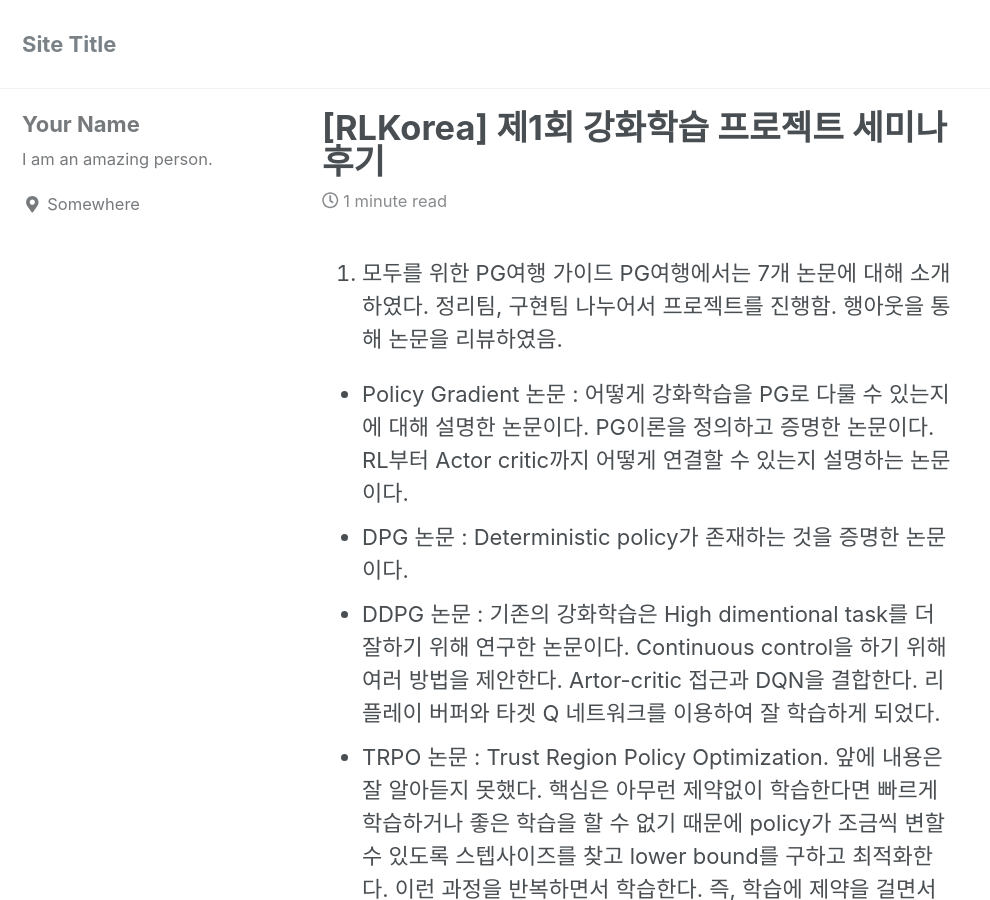
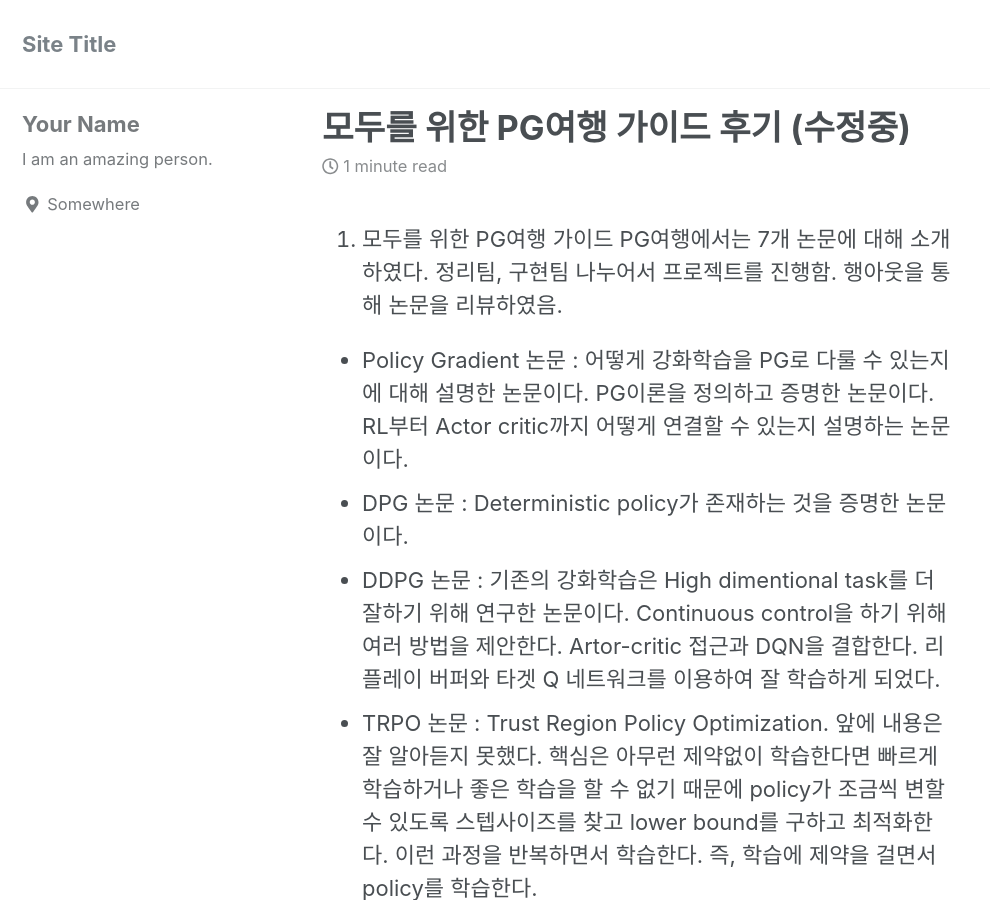
Before and after one commit to jhcho9201/jhcho9201.github.io, a Jekyll site: the page built from _posts/2018-08-19-first-post.md, in a window 1280 px wide and 900 px high. Shown: the whole window, without its empty margins (0-990 px from the left). Built offline with Jekyll 4.4.1, drawn with Linux system fonts in a browser that asks for light colours; nearby versions of some CDN libraries; some of the changed text lies outside the part shown.

Commit message:
Update 2018-08-19-first-post.md

```diff
--- a/_posts/2018-08-19-first-post.md
+++ b/_posts/2018-08-19-first-post.md
@@ -1,5 +1,5 @@
 ---
-title: "[RLKorea] 제1회 강화학습 프로젝트 세미나 후기"
+title: "모두를 위한 PG여행 가이드 후기 (수정중)"
 date: 2018-08-25 13:19:00 -0400
 categories: Seminar RL Reinforcementlearning RLKorea
 ---
```
